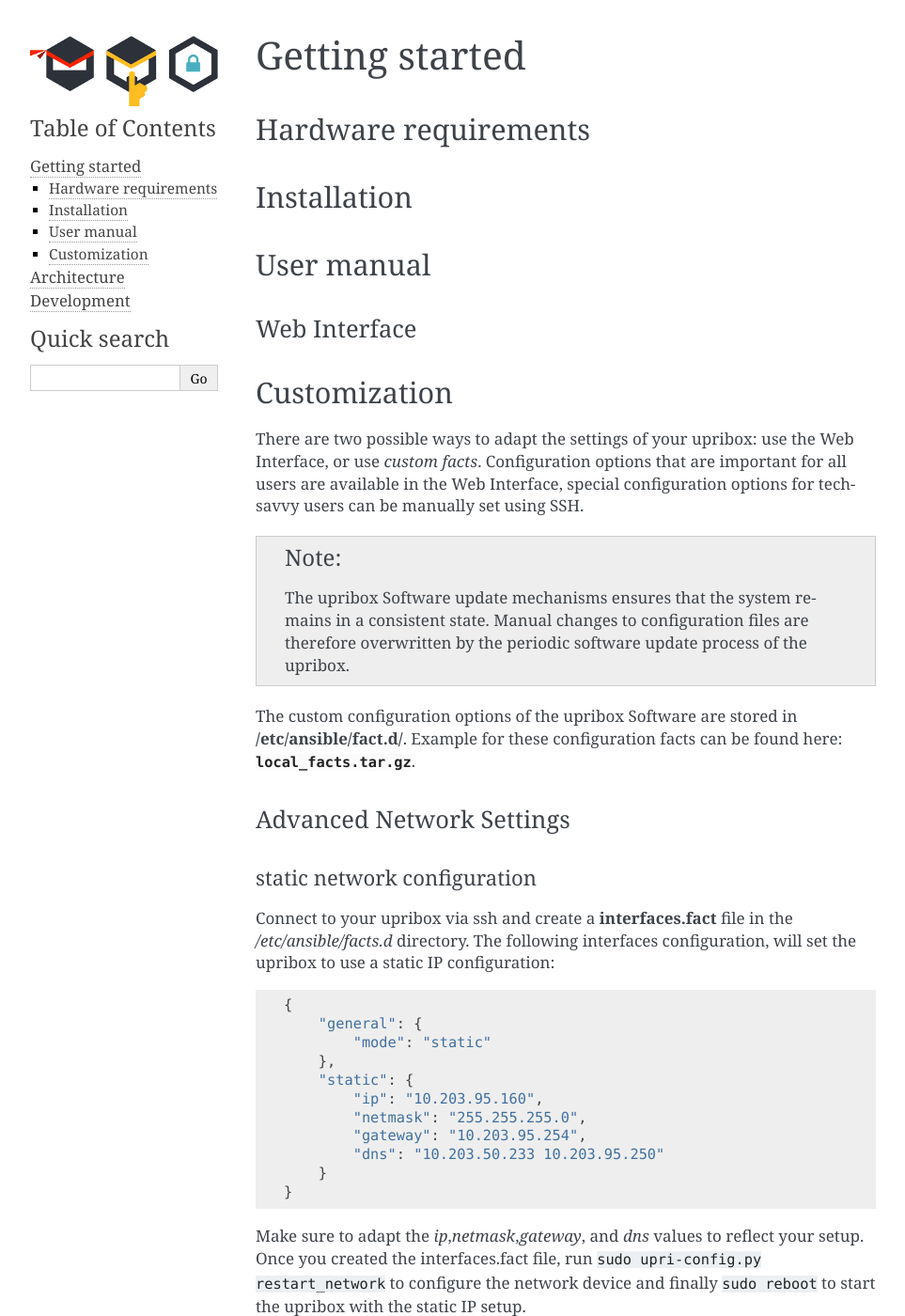
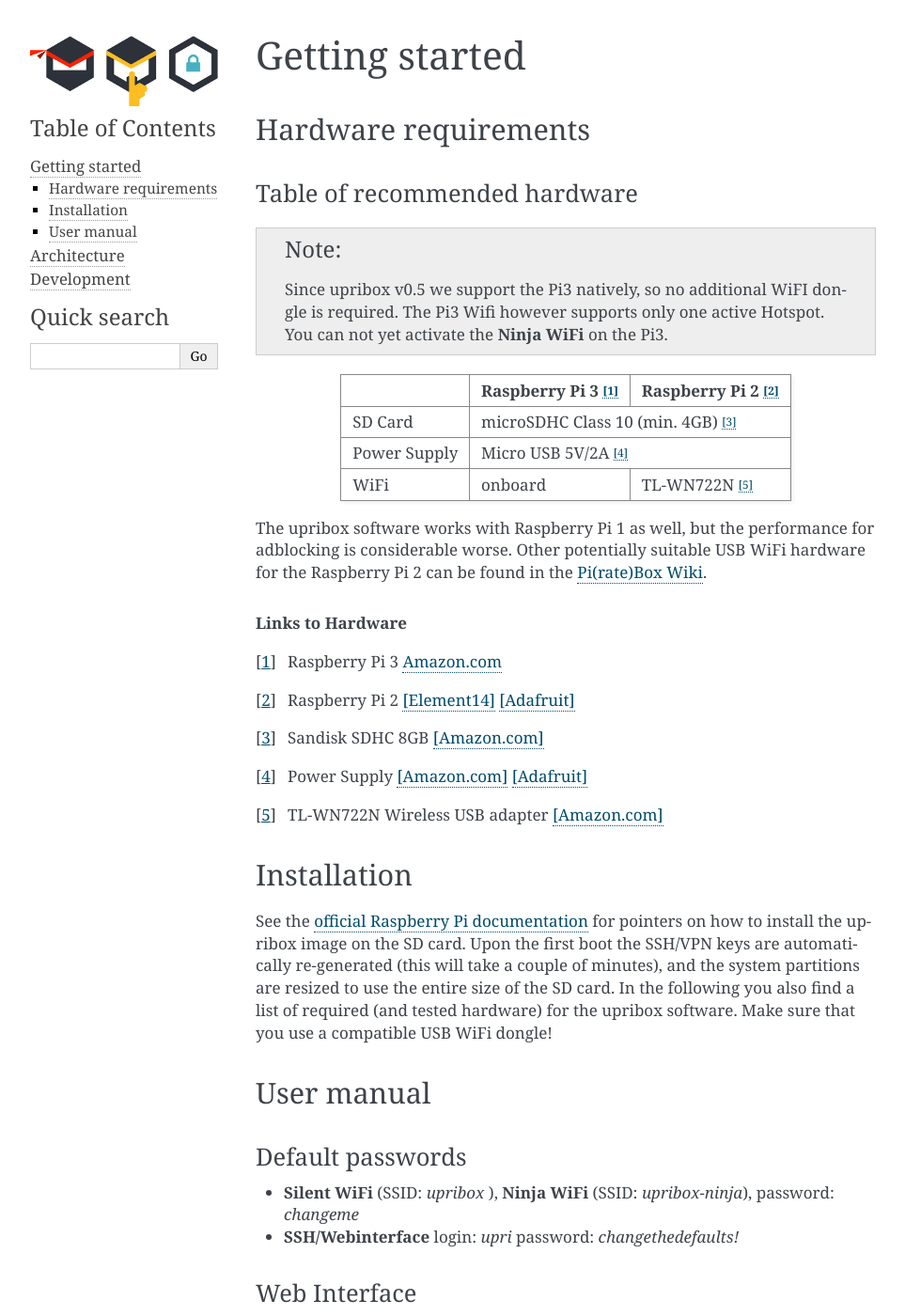
Before and after one commit to usableprivacy/upribox, a Sphinx documentation site: the page built from docs/source/intro.rst, in a window 1280 px wide and 1400 px high. Shown: the whole window at 94% size, without its empty margins (148-1111 px from the left). Built offline with Sphinx 7.4.7, drawn with Linux system fonts in a browser that asks for light colours; some of the changed text lies outside the part shown.

Commit message:
Table of hardware and installation notes

```diff
--- a/docs/source/intro.rst
+++ b/docs/source/intro.rst
@@ -2,18 +2,73 @@
 Getting started
 ###############
 
+*********************
 Hardware requirements
-=====================
+*********************
 
+Table of recommended hardware
+=============================
+
+.. note::
+   Since upribox v0.5 we support the Pi3 natively, so no
+   additional WiFI dongle is required. The Pi3 Wifi however
+   supports only one active Hotspot. You can not yet activate the
+   **Ninja WiFi** on the Pi3.
+
++--------------+------------------------+------------------------+
+|              | Raspberry Pi 3 [#f1]_  | Raspberry Pi 2 [#f2]_  |
++==============+========================+========================+
+| SD Card      |      microSDHC Class 10 (min. 4GB) [#f3]_       |
++--------------+------------------------+------------------------+
+| Power Supply |      Micro USB 5V/2A [#f4]_                     |
++--------------+------------------------+------------------------+
+| WiFi         |       onboard          |  TL-WN722N [#f5]_      |
++--------------+------------------------+------------------------+
+
+The upribox software works with Raspberry Pi 1 as well, but the
+performance for adblocking is considerable worse. Other potentially
+suitable USB WiFi hardware for the Raspberry Pi 2 can be found in the `Pi(rate)Box
+Wiki <https://piratebox.cc/raspberry_pi:piratebox_wifi_compatibility>`__.
+
+.. rubric:: Links to Hardware
+
+.. [#f1] Raspberry Pi 3 `Amazon.com <https://www.amazon.com/Raspberry-Pi-RASP-PI-3-Model-Motherboard/dp/B01CD5VC92>`__
+.. [#f2] Raspberry Pi 2 `[Element14] <http://element14.com/raspberrypi2>`__ `[Adafruit] <https://www.adafruit.com/products/2358>`__
+.. [#f3] Sandisk SDHC 8GB `[Amazon.com] <https://www.amazon.com/SanDisk-MicroSDHC-Standard-Packaging-SDSDQUAN-008G-G4A/dp/B00M55C0VU/>`__
+.. [#f4] Power Supply `[Amazon.com] <https://www.amazon.com/Kootek-Universal-Charger-Raspberry-External/dp/B00GWDLJGS>`__ `[Adafruit] <https://www.adafruit.com/products/1995>`__
+.. [#f5] TL-WN722N Wireless USB adapter `[Amazon.com] <https://www.amazon.com/TP-LINK-TL-WN722N-Wireless-Adapter-External/dp/B002SZEOLG>`__
+
+
+************
 Installation
-============
+************
 
+See the `official Raspberry Pi
+documentation <https://www.raspberrypi.org/documentation/installation/installing-images/>`__
+for pointers on how to install the upribox image on the SD card. Upon
+the first boot the SSH/VPN keys are automatically re-generated (this
+will take a couple of minutes), and the system partitions are resized to
+use the entire size of the SD card. In the following you also find a
+list of required (and tested hardware) for the upribox software. Make
+sure that you use a compatible USB WiFi dongle!
+
+***********
 User manual
-===========
+***********
+
+Default passwords
+=================
+
+-  **Silent WiFi** (SSID: *upribox* ), **Ninja WiFi** (SSID:
+   *upribox-ninja*), password: *changeme*
+-  **SSH/Webinterface** login: *upri* password: *changethedefaults!*
 
 Web Interface
--------------
+=============
 
+Once you are connect to either of the upribox wifi networks (Silent or
+Ninja) you can access the upribox Webinterface via the following URI:
+http://upri.box.
 
 Customization
 =============
```
